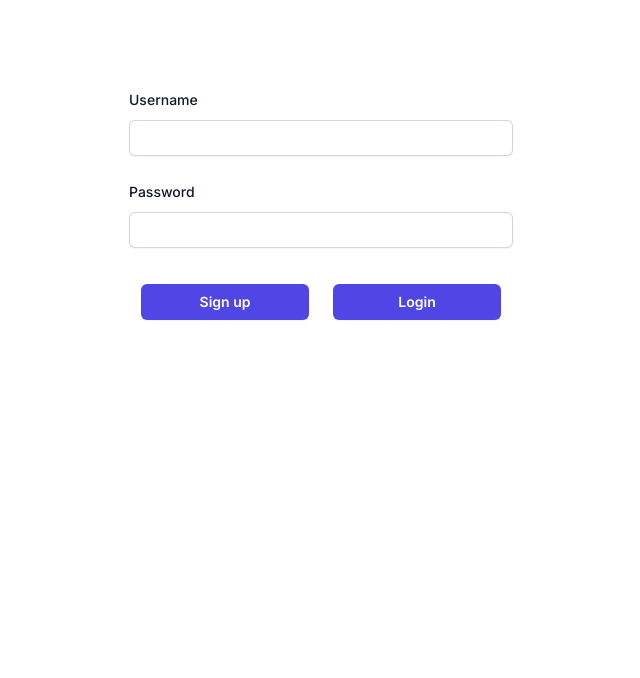
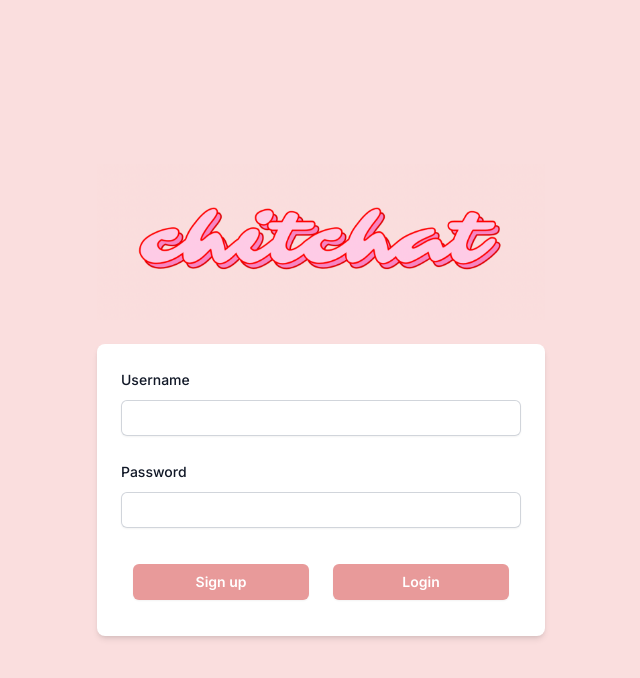
Before and after one commit to avdhagam/chitchat, a Next.js app in the folder frontend/fe/: page / in a window 1280 px wide. Shown: the top 678 px of the page, without its empty margins (319-959 px from the left). Built offline with nearby package versions, Linux system fonts and the light colour scheme.

Commit message:
made changes to frontend

```diff
--- a/frontend/fe/src/app/auth.jsx
+++ b/frontend/fe/src/app/auth.jsx
@@ -1,81 +1,86 @@
 "use client"
 
-import React, { useState, useEffect } from 'react'
-
+import React, { useState } from 'react'
 import axios from 'axios'
 
-
-const Auth
-    = () => {
-
+const Auth = () => {
     const [username, setUserName] = useState('');
     const [password, setPassword] = useState('');
-
-
-
 
     const signUpFunc = async (event) => {
         event.preventDefault();
 
-
         try {
-
-
             const res = await axios.post('http://localhost:8000/auth/signup', {
                 username: username,
                 password: password
-                })
-                console.log(res.data)
-
+            });
+            console.log(res.data);
 
             if (res.data.message === "Username already exists :(") {
                 alert('Username already exists');
-
+            } else {
+                alert('User registered successfully!');
             }
         } catch (error) {
             console.log("Error in signup function : ", error.message);
         }
     }
 
+    return (
+        <div className="bg-[#FADEDE] min-h-screen flex flex-col items-center justify-center">
+            <img src="logo.png" alt="logo" className="w-full max-w-md mb-6" />
+            <div className="w-full max-w-md space-y-8 p-6 bg-white rounded-lg shadow-md">
 
-
-
-        return (
-            <div>
-
-                <div className="flex min-h-full flex-col justify-center px-6 py-12 lg:px-8">
-
-
-                    <div className="mt-10 sm:mx-auto sm:w-full sm:max-w-sm">
-                        <form className="space-y-6" action="#" method="POST">
+                <form className="space-y-6" onSubmit={signUpFunc}>
                     <div>
                         <label htmlFor="username" className="block text-sm font-medium leading-6 text-gray-900">Username</label>
                         <div className="mt-2">
-                                    <input id="username" name="username" type="username" autoComplete="username" value={username} onChange={(e) => setUserName(e.target.value)} required className="block w-full rounded-md border-0 py-1.5 text-gray-900 shadow-sm ring-1 ring-inset ring-gray-300 placeholder:text-gray-400 focus:ring-2 focus:ring-inset focus:ring-indigo-600 sm:text-sm sm:leading-6" />
+                            <input
+                                id="username"
+                                name="username"
+                                type="text"
+                                autoComplete="username"
+                                value={username}
+                                onChange={(e) => setUserName(e.target.value)}
+                                required
+                                className="pl-2 block w-full rounded-md border-0 py-1.5 text-gray-900 shadow-sm ring-1 ring-inset ring-gray-300 placeholder:text-gray-400 focus:ring-2 focus:ring-inset focus:ring-indigo-600 sm:text-sm sm:leading-6"
+                            />
                         </div>
                     </div>
 
                     <div>
-                                <div className="flex items-center justify-between">
                         <label htmlFor="password" className="block text-sm font-medium leading-6 text-gray-900">Password</label>
-
-                                </div>
                         <div className="mt-2">
-                                    <input id="password" name="password" type="password" value={password} onChange={(e) => setPassword(e.target.value)} autoComplete="current-password" required className="block w-full rounded-md border-0 py-1.5 text-gray-900 shadow-sm ring-1 ring-inset ring-gray-300 placeholder:text-gray-400 focus:ring-2 focus:ring-inset focus:ring-indigo-600 sm:text-sm sm:leading-6" />
+                            <input
+                                id="password"
+                                name="password"
+                                type="password"
+                                value={password}
+                                onChange={(e) => setPassword(e.target.value)}
+                                autoComplete="current-password"
+                                required
+                                className="pl-2 block w-full rounded-md border-0 py-1.5 text-gray-900 shadow-sm ring-1 ring-inset ring-gray-300 placeholder:text-gray-400 focus:ring-2 focus:ring-inset focus:ring-indigo-600 sm:text-sm sm:leading-6"
+                            />
                         </div>
                     </div>
 
-                            <div className='flex'>
-                                <button onClick={signUpFunc} type="submit" className="m-3 flex w-1/2 justify-center rounded-md bg-indigo-600 px-3 py-1.5 text-sm font-semibold leading-6 text-white shadow-sm hover:bg-indigo-500 focus-visible:outline focus-visible:outline-2 focus-visible:outline-offset-2 focus-visible:outline-indigo-600">Sign up</button>
-                                <button onClick={signUpFunc} type="submit" className="m-3 flex w-1/2 justify-center rounded-md bg-indigo-600 px-3 py-1.5 text-sm font-semibold leading-6 text-white shadow-sm hover:bg-indigo-500 focus-visible:outline focus-visible:outline-2 focus-visible:outline-offset-2 focus-visible:outline-indigo-600">Login</button>
+                    <div className="flex">
+                        <button
+                            type="submit"
+                            className="m-3 flex w-1/2 justify-center rounded-md bg-[#e89a9a] px-3 py-1.5 text-sm font-semibold leading-6 text-white shadow-sm hover:bg-[#efb7b7] focus-visible:outline focus-visible:outline-2 focus-visible:outline-offset-2 focus-visible:outline-indigo-600"
+                        >
+                            Sign up
+                        </button>
+                        <button
+                            type="submit"
+                            className="m-3 flex w-1/2 justify-center rounded-md bg-[#e89a9a] px-3 py-1.5 text-sm font-semibold leading-6 text-white shadow-sm hover:bg-[#efb7b7] focus-visible:outline focus-visible:outline-2 focus-visible:outline-offset-2 focus-visible:outline-indigo-600"
+                        >
+                            Login
+                        </button>
                     </div>
                 </form>
-
-
             </div>
-                </div>
-
-
         </div>
     )
 }
```
Also changed, not shown: frontend/fe/public/logo.png (added). Lines whose indentation alone changed are shown as unchanged.
